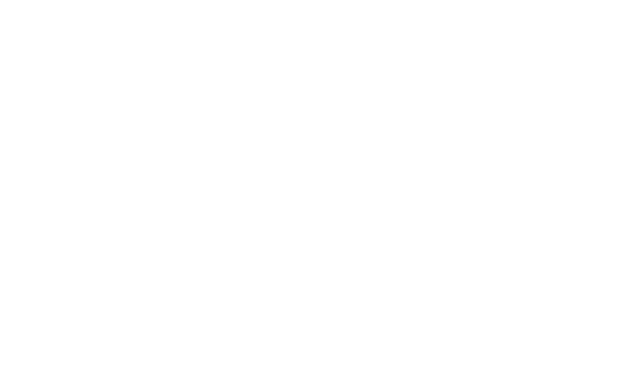
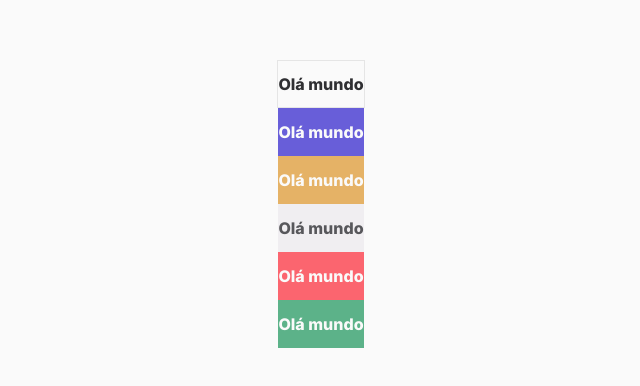
Before and after one commit to luizfelmach/formsadv, a Next.js app: page /colors in a window 1280 px wide. Before the commit this address had no page. Shown: the part 196-582 px from the top of the page, without its empty margins (319-959 px from the left). Built offline with nearby package versions, Linux system fonts and the light colour scheme.

Commit message:
update colors

```diff
--- /dev/null
+++ b/app/colors/page.tsx
@@ -0,0 +1,26 @@
+"use client";
+
+export default function Page() {
+  return (
+    <div className="h-screen flex flex-col items-center justify-center">
+      <h1 className="border h-12 flex items-center bg-background text-foreground font-extrabold">
+        Olá mundo
+      </h1>
+      <h1 className="h-12 flex items-center bg-primary text-primary-foreground font-extrabold">
+        Olá mundo
+      </h1>
+      <h1 className="h-12 flex items-center bg-secondary text-secondary-foreground font-extrabold">
+        Olá mundo
+      </h1>
+      <h1 className="h-12 flex items-center bg-accent text-accent-foreground font-extrabold">
+        Olá mundo
+      </h1>
+      <h1 className="h-12 flex items-center bg-destructive text-destructive-foreground font-extrabold">
+        Olá mundo
+      </h1>
+      <h1 className="h-12 flex items-center bg-success text-success-foreground font-extrabold">
+        Olá mundo
+      </h1>
+    </div>
+  );
+}
--- a/app/globals.css
+++ b/app/globals.css
@@ -4,29 +4,32 @@
 
 @layer base {
   :root {
-    --background: 0 0% 100%;
-    --foreground: 0 0% 3.9%;
+    --background: 0 0% 98%;
+    --foreground: 240 4% 19%;
+
+    --primary: 245 62% 61%;
+    --primary-foreground: 0 0% 98%;
+
+    --secondary: 36 71% 65%;
+    --secondary-foreground: 0 0% 98%;
+
+    --accent: 280 10% 94%;
+    --accent-foreground: 240 2% 35%;
+
+    --muted: 280 10% 94%;
+    --muted-foreground: 240 2% 35%;
+
+    --destructive: 356 95% 69%;
+    --destructive-foreground: 0 0% 98%;
+
+    --success: 151 36% 53%;
+    --success-foreground: 0 0% 98%;
 
     --card: 0 0% 100%;
     --card-foreground: 0 0% 3.9%;
 
     --popover: 0 0% 100%;
     --popover-foreground: 0 0% 3.9%;
-
-    --primary: 0 0% 9%;
-    --primary-foreground: 0 0% 98%;
-
-    --secondary: 0 0% 96.1%;
-    --secondary-foreground: 0 0% 9%;
-
-    --muted: 0 0% 96.1%;
-    --muted-foreground: 0 0% 45.1%;
-
-    --accent: 0 0% 96.1%;
-    --accent-foreground: 0 0% 9%;
-
-    --destructive: 0 84.2% 60.2%;
-    --destructive-foreground: 0 0% 98%;
 
     --border: 0 0% 89.8%;
     --input: 0 0% 89.8%;
--- a/tailwind.config.ts
+++ b/tailwind.config.ts
@@ -1,13 +1,13 @@
-import type { Config } from "tailwindcss"
+import type { Config } from "tailwindcss";
 
 const config = {
   darkMode: ["class"],
   content: [
-    './pages/**/*.{ts,tsx}',
-    './components/**/*.{ts,tsx}',
-    './app/**/*.{ts,tsx}',
-    './src/**/*.{ts,tsx}',
-	],
+    "./pages/**/*.{ts,tsx}",
+    "./components/**/*.{ts,tsx}",
+    "./app/**/*.{ts,tsx}",
+    "./src/**/*.{ts,tsx}",
+  ],
   prefix: "",
   theme: {
     container: {
@@ -52,6 +52,10 @@
           DEFAULT: "hsl(var(--card))",
           foreground: "hsl(var(--card-foreground))",
         },
+        success: {
+          DEFAULT: "hsl(var(--success))",
+          foreground: "hsl(var(--success-foreground))",
+        },
       },
       borderRadius: {
         lg: "var(--radius)",
@@ -75,6 +79,6 @@
     },
   },
   plugins: [require("tailwindcss-animate")],
-} satisfies Config
+} satisfies Config;
 
-export default config
+export default config;
```
